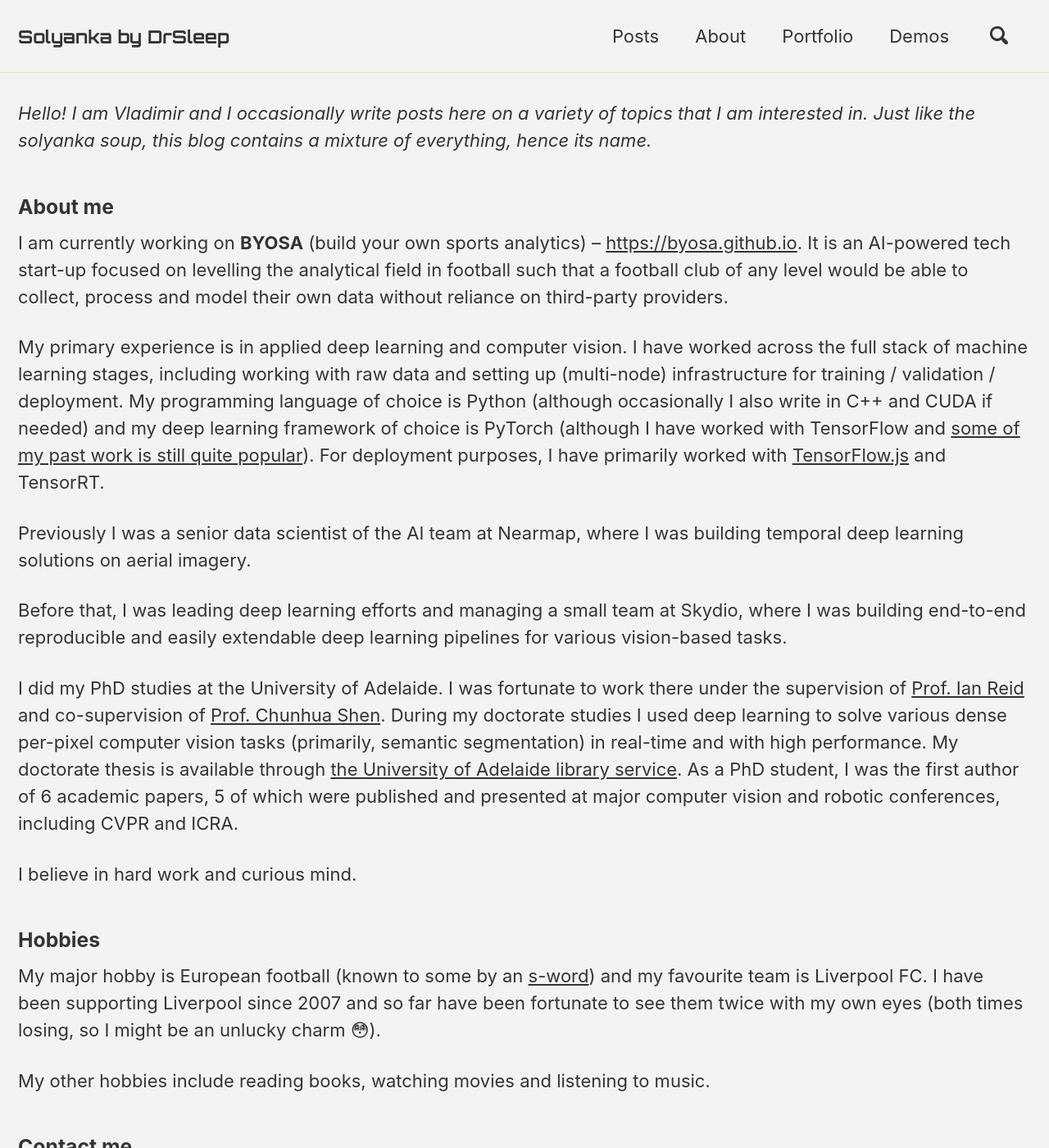
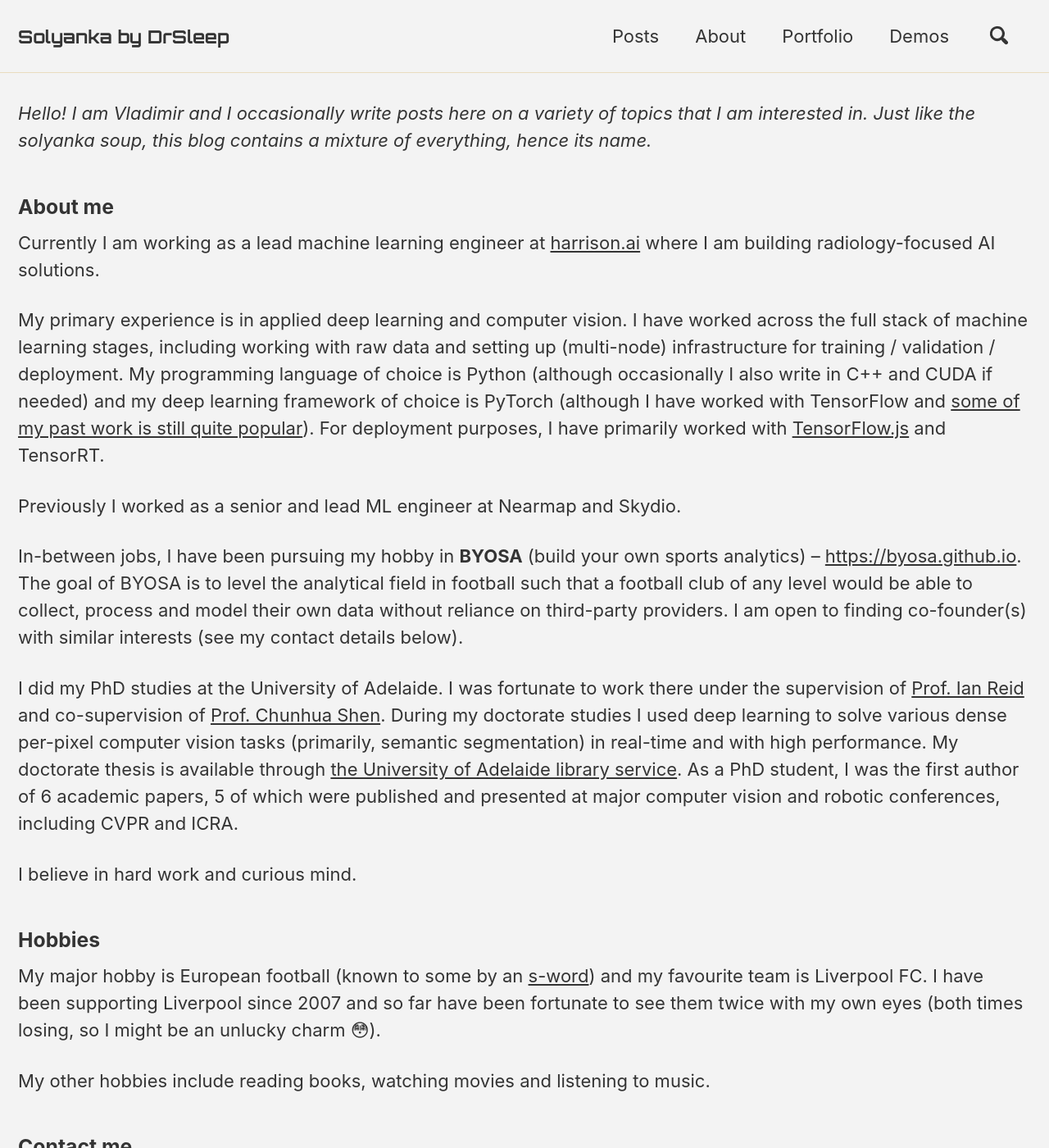
Before and after one commit to DrSleep/drsleep.github.io, a Jekyll site: the page built from _pages/about.md, in a window 1280 px wide and 1400 px high. Shown: the whole window at 82% size. Built offline with Jekyll 4.4.1, drawn with Linux system fonts in a browser that asks for light colours; cached includes are drawn as plain includes; nearby versions of some CDN libraries; emoji names are drawn with the system emoji font; a style sheet for code colours, icons or effects is not loaded; some of the changed text lies outside the part shown.

Commit message:
Updated about-me and resume

```diff
--- a/_pages/about.md
+++ b/_pages/about.md
@@ -9,13 +9,13 @@
 
 ### About me
 
-I am currently working on **BYOSA** (build your own sports analytics) -- [https://byosa.github.io](https://byosa.github.io). It is an AI-powered tech start-up focused on levelling the analytical field in football such that a football club of any level would be able to collect, process and model their own data without reliance on third-party providers.
+Currently I am working as a lead machine learning engineer at [harrison.ai](https://harrison.ai) where I am building radiology-focused AI solutions.
 
 My primary experience is in applied deep learning and computer vision. I have worked across the full stack of machine learning stages, including working with raw data and setting up (multi-node) infrastructure for training / validation / deployment. My programming language of choice is Python (although occasionally I also write in C++ and CUDA if needed) and my deep learning framework of choice is PyTorch (although I have worked with TensorFlow and [some of my past work is still quite popular](https://github.com/DrSleep/tensorflow-deeplab-resnet)). For deployment purposes, I have primarily worked with [TensorFlow.js](https://drsleep.github.io/tutorial/Tutorial-PyTorch-to-TensorFlow-JS/) and TensorRT.
 
-Previously I was a senior data scientist of the AI team at Nearmap, where I was building temporal deep learning solutions on aerial imagery.
+Previously I worked as a senior and lead ML engineer at Nearmap and Skydio.
 
-Before that, I was leading deep learning efforts and managing a small team at Skydio, where I was building end-to-end reproducible and easily extendable deep learning pipelines for various vision-based tasks.
+In-between jobs, I have been pursuing my hobby in **BYOSA** (build your own sports analytics) -- [https://byosa.github.io](https://byosa.github.io). The goal of BYOSA is to level the analytical field in football such that a football club of any level would be able to collect, process and model their own data without reliance on third-party providers. I am open to finding co-founder(s) with similar interests (see my contact details below).
 
 I did my PhD studies at the University of Adelaide. I was fortunate to work there under the supervision of [Prof. Ian Reid](https://cs.adelaide.edu.au/~ianr/) and co-supervision of [Prof. Chunhua Shen](https://cshen.github.io). During my doctorate studies I used deep learning to solve various dense per-pixel computer vision tasks (primarily, semantic segmentation) in real-time and with high performance. My doctorate thesis is available through [the University of Adelaide library service](https://digital.library.adelaide.edu.au/dspace/handle/2440/129333). As a PhD student, I was the first author of 6 academic papers, 5 of which were published and presented at major computer vision and robotic conferences, including CVPR and ICRA.
 
@@ -32,10 +32,4 @@
 
 [via email](mailto:nekrasowladimir(at)gmail(dot)com)
 
-### Hire me
-
-I am currently open to part-time positions in one of the following areas of my interest: sports, medicine & health, space, climate change, robotics, AI safety.
-
-I am also open to short-term positions as a consultant or a contractor on a variety of topics related to my expertise, see this [page](/expertise) for more details.
-
 My CV is hosted [here](https://raw.githubusercontent.com/DrSleep/drsleep.github.io/master/files/cv2.pdf).
```
Also changed, not shown: 1 other file.
